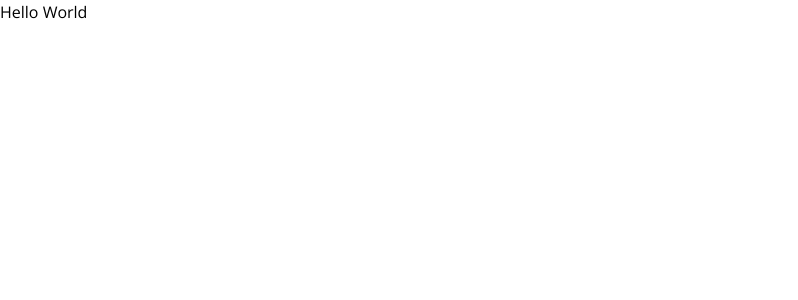
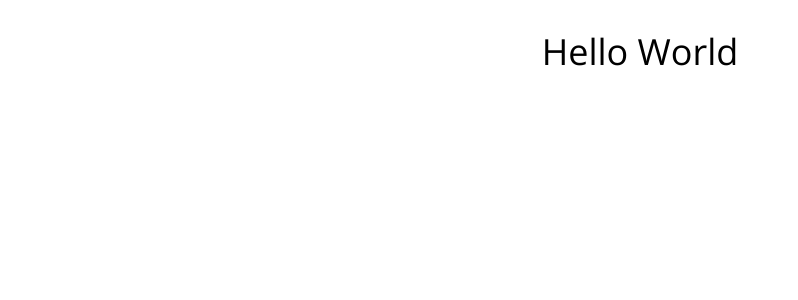
Before and after one commit to Alysson1013/nuxt2repo, a Vue app: page / in a window 1280 px wide. Shown: the top 300 px of the page, without its empty margins (0-798 px from the left). Built offline with nearby package versions, Linux system fonts and the light colour scheme.

Commit message:
chore: init main navbar

```diff
--- a/src/App.vue
+++ b/src/App.vue
@@ -1,5 +1,5 @@
 <template>
-  <h1>Hello World</h1>
+  <h1 class="mt-8 text-4xl text-center">Hello World</h1>
 </template>
 
 <script>
--- /dev/null
+++ b/src/components/MainNav.vue
@@ -0,0 +1,9 @@
+<template>
+  <header class="w-full text-sm">Main Nav</header>
+</template>
+
+<script>
+export default {
+  name: "MainNav",
+};
+</script>
```
